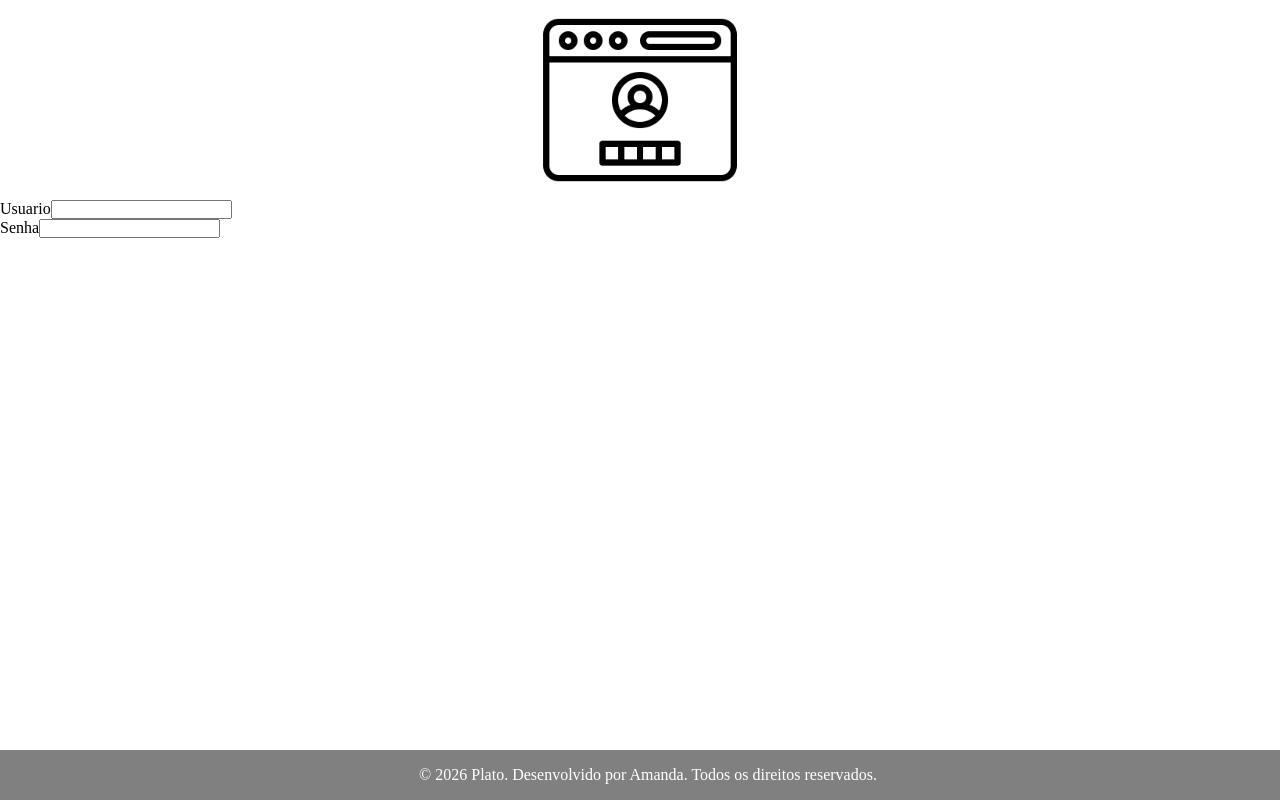
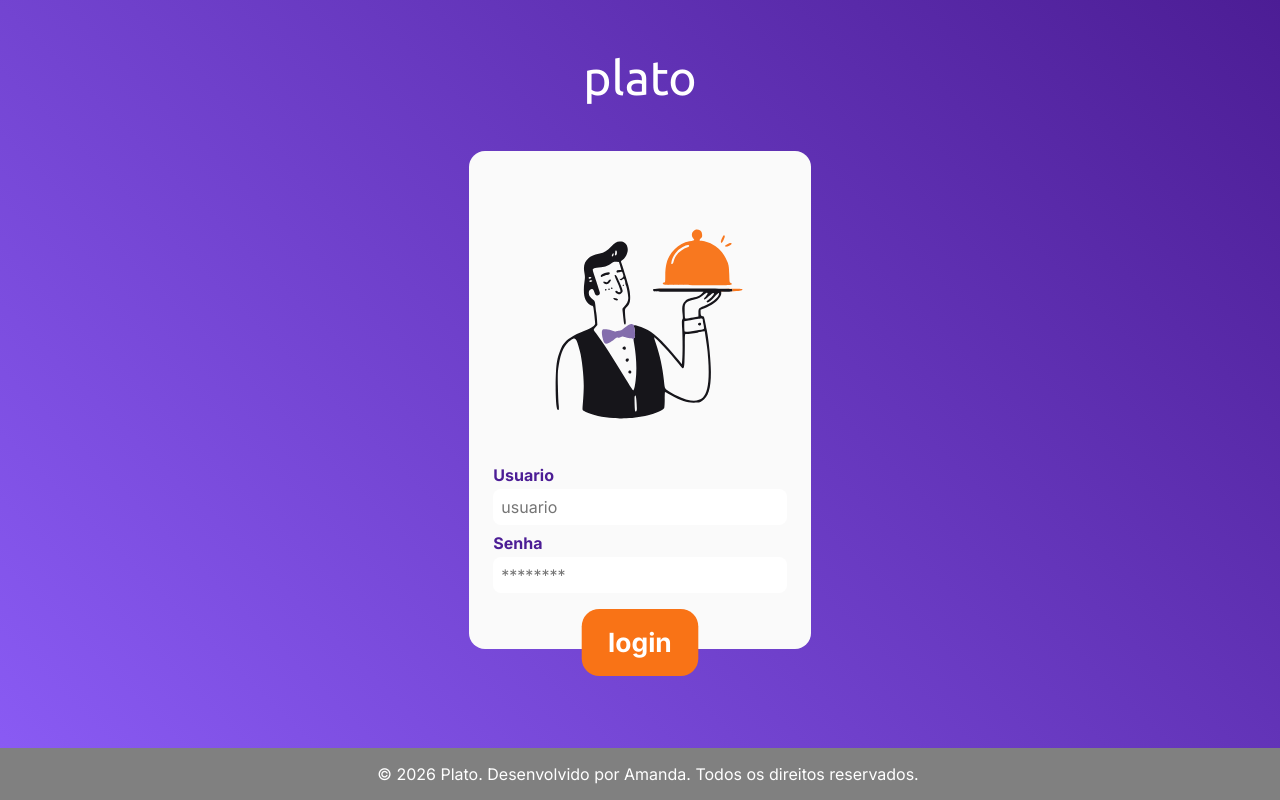
Before and after one commit to AmandaLinger/PlatoFront, an Angular app: page /login in a window 1280 px wide. Built offline with nearby package versions, Linux system fonts and the light colour scheme.

Commit message:
criando página de login

```diff
--- a/src/app/components/btn-orange/btn-orange.html
+++ b/src/app/components/btn-orange/btn-orange.html
@@ -1,3 +1,5 @@
-<button routerLink="/login">
-  testar agora
+<button>
+  <ng-content>
+
+  </ng-content>
 </button>
--- a/src/app/components/footer-component/footer-component.scss
+++ b/src/app/components/footer-component/footer-component.scss
@@ -1,6 +1,7 @@
 .style-footer{
   position: absolute;
   bottom: 0;
+  left: 0;
 
   color: white;
   background-color: gray;
--- a/src/app/pages/initial-page/initial-page.html
+++ b/src/app/pages/initial-page/initial-page.html
@@ -15,7 +15,7 @@
   </div>
 
   <div class="container-btn">
-    <app-btn-orange>
+    <app-btn-orange routerLink="/login">
       testar agora
     </app-btn-orange>
   </div>
--- a/src/app/pages/initial-page/initial-page.scss
+++ b/src/app/pages/initial-page/initial-page.scss
@@ -13,7 +13,6 @@ main{
   }
   p{
     font-size: var(--ts-16);
-    font-family: 'Inter', sans-serif;
   }
 }
 
@@ -32,8 +31,6 @@ main{
     transform: translateY(60px);
     color: var(--plato-surface);
     text-align: center;
-
-    font-family: 'Inter', sans-serif;
     h3{
       font-size: var(--ts-24);
     }
--- a/src/app/pages/login-page/login-page.html
+++ b/src/app/pages/login-page/login-page.html
@@ -1,20 +1,32 @@
 <main>
-  <div class="img-container">
-    <img src="/login.png" alt="ícone de login">
+
+  <div class="logo-escrita">
+    plato
   </div>
 
-  <div class="inputs">
-    <div>
-      <label for="usuario">Usuario</label>
-      <input name="usuario"  />
+  <div class="container">
+    <div class="img-container">
+      <img src="/logo_plato.svg" alt="ícone de login">
     </div>
 
-    <div>
-      <label for="senha">Senha</label>
-      <input name="senha" type="password" />
+    <div class="inputs">
+      <div class="flex-column mb-8px">
+        <label for="usuario" class="mb-4px">Usuario</label>
+        <input name="usuario" placeholder="usuario" />
+      </div>
+
+      <div class="flex-column mb-8px">
+        <label for="senha" class="mb-4px">Senha</label>
+        <input name="senha" type="password" placeholder="********" />
+      </div>
+    </div>
+
+    <div class="container-btn">
+      <app-btn-orange>
+        login
+      </app-btn-orange>
     </div>
   </div>
 
-
-  <app-footer-component />
+  <app-footer-component/>
 </main>
--- a/src/app/pages/login-page/login-page.scss
+++ b/src/app/pages/login-page/login-page.scss
@@ -1,5 +1,25 @@
 main{
   height: 100vh;
+
+  background-image:var(--purple-gradient) ;
+  display: flex;
+  align-items: center;
+  justify-content: center;
+}
+
+.logo-escrita{
+  position: absolute;
+  top: 50px;
+  font-size: var(--ts-48);
+  font-family: 'Ubuntu', sans-serif;
+  color: var(--plato-surface);
+}
+
+.container{
+  background-color: var(--plato-background);
+  padding:32px 24px 48px 24px;
+  border-radius: 16px;
+  position: relative;
 }
 
 .img-container {
@@ -7,6 +27,45 @@ main{
   justify-content: center;
 
   img{
-    height: 200px;
+    height: 250px;
+    margin-block: 16px;
   }
 }
+
+
+.inputs{
+  .flex-column{
+    display: flex;
+    flex-direction: column;
+  }
+
+  .mb-8px{
+    margin-bottom: 8px;
+  }
+
+  .mb-4px{
+    margin-bottom: 4px;
+  }
+
+  label{
+    color: var(--plato-purple-dark);
+    font-weight: bold;
+    font-size: var(--ts-16);
+  }
+
+  input{
+    padding: 8px;
+    border-radius: 8px;
+    border: 1ps solid var(--plato-purple-dark);
+    font-size: var(--ts-16);
+  }
+}
+
+.container-btn{
+  position: absolute;
+  left: 0;
+  right: 0;
+  bottom: -24px;
+  display: flex;
+  justify-content: center;
+}
--- a/src/app/pages/login-page/login-page.ts
+++ b/src/app/pages/login-page/login-page.ts
@@ -1,9 +1,10 @@
 import { Component } from '@angular/core';
 import {FooterComponent} from '../../components/footer-component/footer-component';
+import {BtnOrange} from '../../components/btn-orange/btn-orange';
 
 @Component({
   selector: 'app-login-page',
-  imports: [FooterComponent],
+  imports: [FooterComponent, BtnOrange],
   templateUrl: './login-page.html',
   styleUrl: './login-page.scss',
 })
--- a/src/styles.scss
+++ b/src/styles.scss
@@ -4,6 +4,7 @@
 *{
   margin: 0;
   padding: 0;
+  font-family: 'Inter', sans-serif;
 }
 
 :root{
```
Also changed, not shown: src/app/pages/initial-page/initial-page.ts (+4 -4 lines), public/logo_plato.svg (added).
